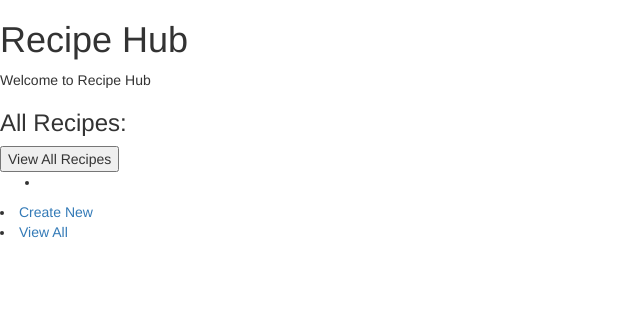
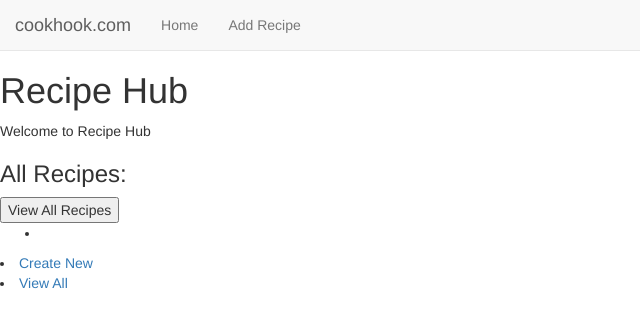
Before and after one commit to VincentPauley/MEAN_Recipe_App, a website: page public/index.html in a window 1280 px wide. Shown: the whole page, without its empty margins (0-640 px from the left). Drawn offline with Linux system fonts and the light colour scheme.

Commit message:
added nav bar

```diff
--- a/public/index.html
+++ b/public/index.html
@@ -9,6 +9,28 @@
         <script src="js/app.js"></script>
     </head>
     <body>
+        <nav class="navbar navbar-default navbar-static-top" role="navigation">
+            <div class="container-fluid">
+                <div class="navbar-header">
+                  <button type="button" class="navbar-toggle" data-toggle="collapse" data-target="#golbal-navigation">
+                    <span class="icon-bar"></span>
+                    <span class="icon-bar"></span>
+                    <span class="icon-bar"></span>
+                  </button>
+                  <a class="navbar-brand" href="#">cookhook.com</a>
+                </div>
+                <div class="collapse navbar-collapse" id="golbal-navigation">
+                  <ul class="nav navbar-nav">
+                    <li class="nav-item">
+                      <a class="nav-link active" href="#view_all">Home</a>
+                    </li>
+                    <li class="nav-item">
+                      <a class="nav-link" href="#create_new">Add Recipe</a>
+                    </li>
+                  </ul>
+                </div>
+            </div>
+        </nav>
         <h1>Recipe Hub</h1>
         <p>Welcome to Recipe Hub</p>
         <div ng-controller="showAllRecipes as showCtrl">
```
